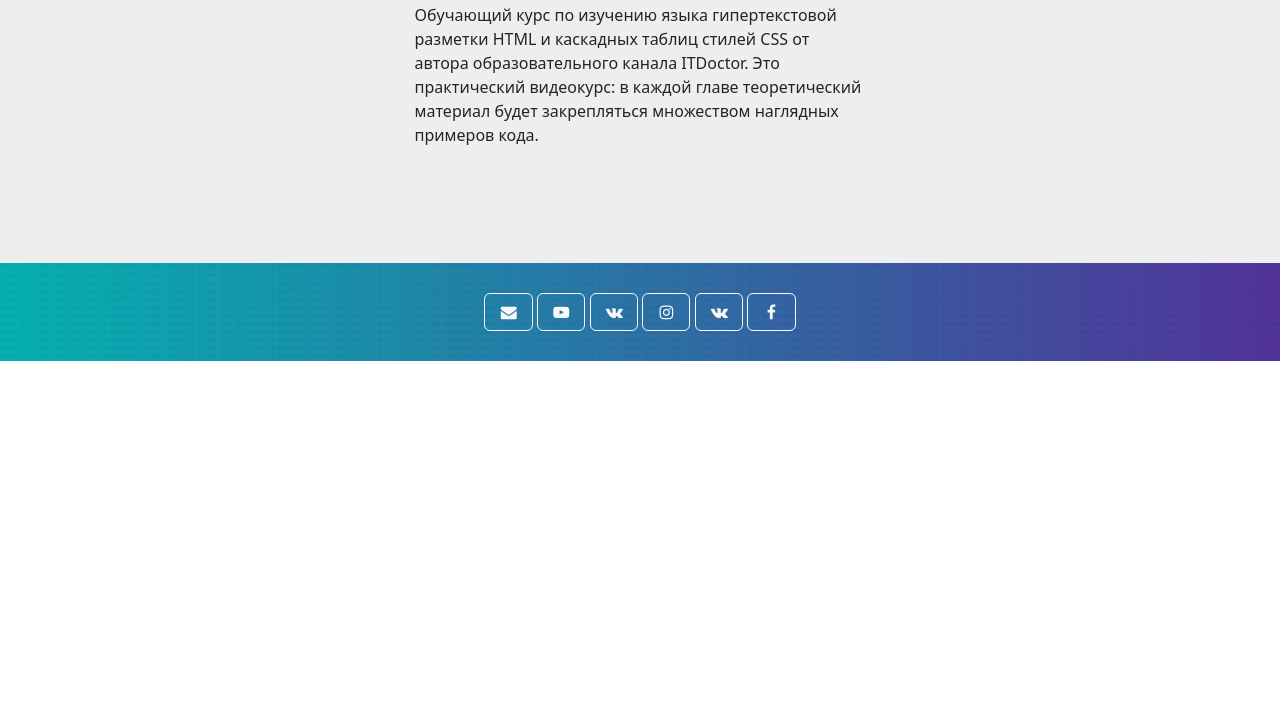
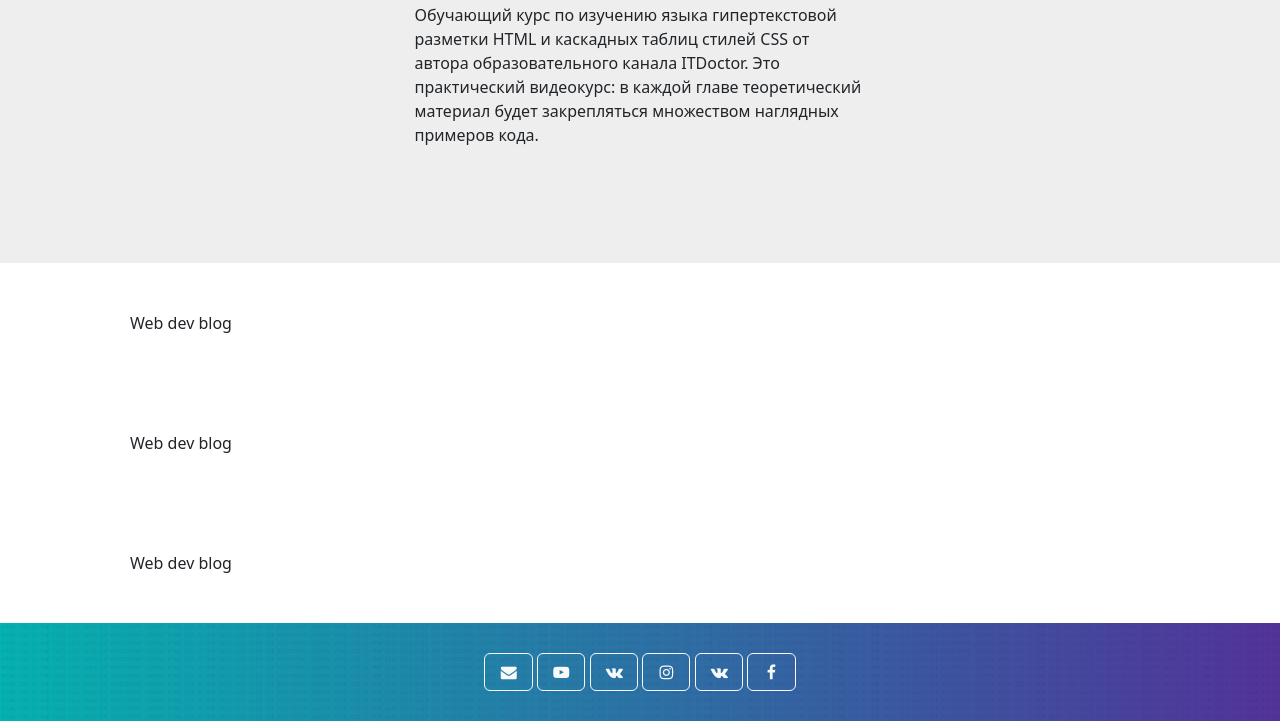
Before and after one commit to kazakovlv/TestBS5, a plain HTML site: page index.html in a window 1280 px wide. Shown: the part 6303-7024 px from the top of the page. Before the commit the page ends 6664 px from the top, so only its background shows below. Drawn offline with Linux system fonts and the light colour scheme.

Commit message:
Flex box 1

```diff
--- a/index.html
+++ b/index.html
@@ -325,6 +325,21 @@
       </div>
     </div>
   </section>
+
+  <!-- <div class="container">
+    <div class="d-flex justify-content-between">
+      <div class="p-5">Web dev blog</div>
+      <div class="p-5">Web dev blog</div>
+      <div class="p-5">Web dev blog</div>
+    </div>
+  </div> -->
+  <div class="container">
+    <div class="d-flex flex-column">
+      <div class="p-5">Web dev blog</div>
+      <div class="p-5">Web dev blog</div>
+      <div class="p-5">Web dev blog</div>
+    </div>
+  </div>
   <!-- <section>
     <div class="container">
       <div class="row">
```
Also changed, not shown: 1 other file.
